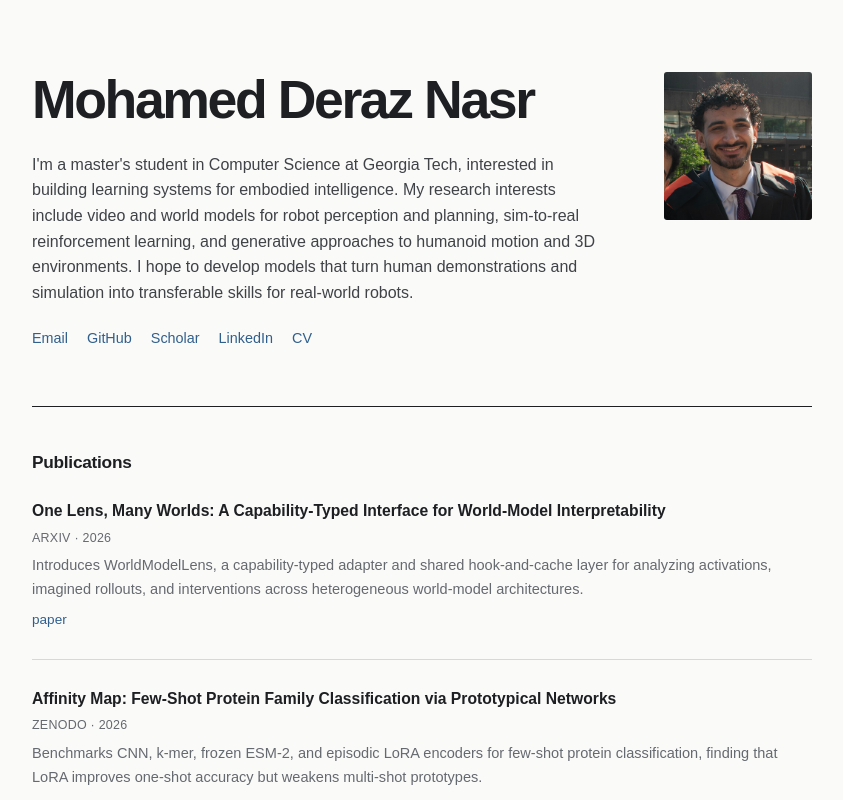
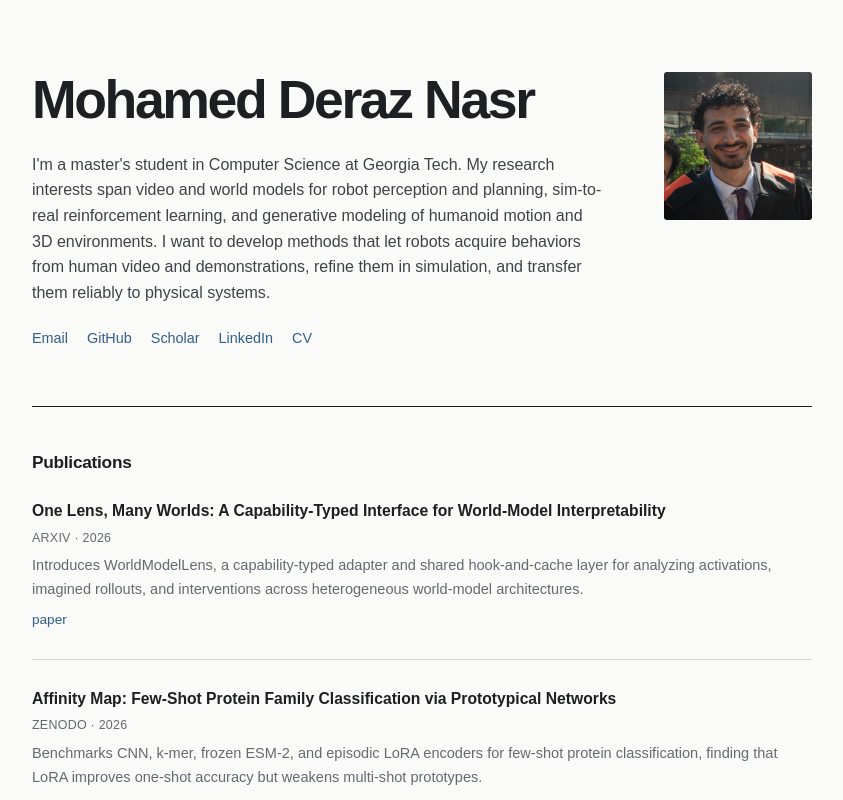
Before and after one commit to MDerazNasr/mderaznasr.github.io, a Next.js app: page / in a window 1280 px wide. Shown: the top 800 px of the page, without its empty margins (218-1061 px from the left). Built offline with nearby package versions, Linux system fonts and the light colour scheme.

Commit message:
Sharpen research bio

```diff
--- a/app/page.tsx
+++ b/app/page.tsx
@@ -72,13 +72,13 @@ export default function Home() {
         <div className="masthead-copy">
           <h1>Mohamed Deraz Nasr</h1>
           <p className="intro-text">
-            I&apos;m a master&apos;s student in Computer Science at Georgia Tech,
-            interested in building learning systems for embodied intelligence.
-            My research interests include video and world models for robot
+            I&apos;m a master&apos;s student in Computer Science at Georgia Tech.
+            My research interests span video and world models for robot
             perception and planning, sim-to-real reinforcement learning, and
-            generative approaches to humanoid motion and 3D environments. I
-            hope to develop models that turn human demonstrations and
-            simulation into transferable skills for real-world robots.
+            generative modeling of humanoid motion and 3D environments. I want
+            to develop methods that let robots acquire behaviors from human
+            video and demonstrations, refine them in simulation, and transfer
+            them reliably to physical systems.
           </p>
           <nav aria-label="Profiles and contact">
             <EmailCopyButton />
```
